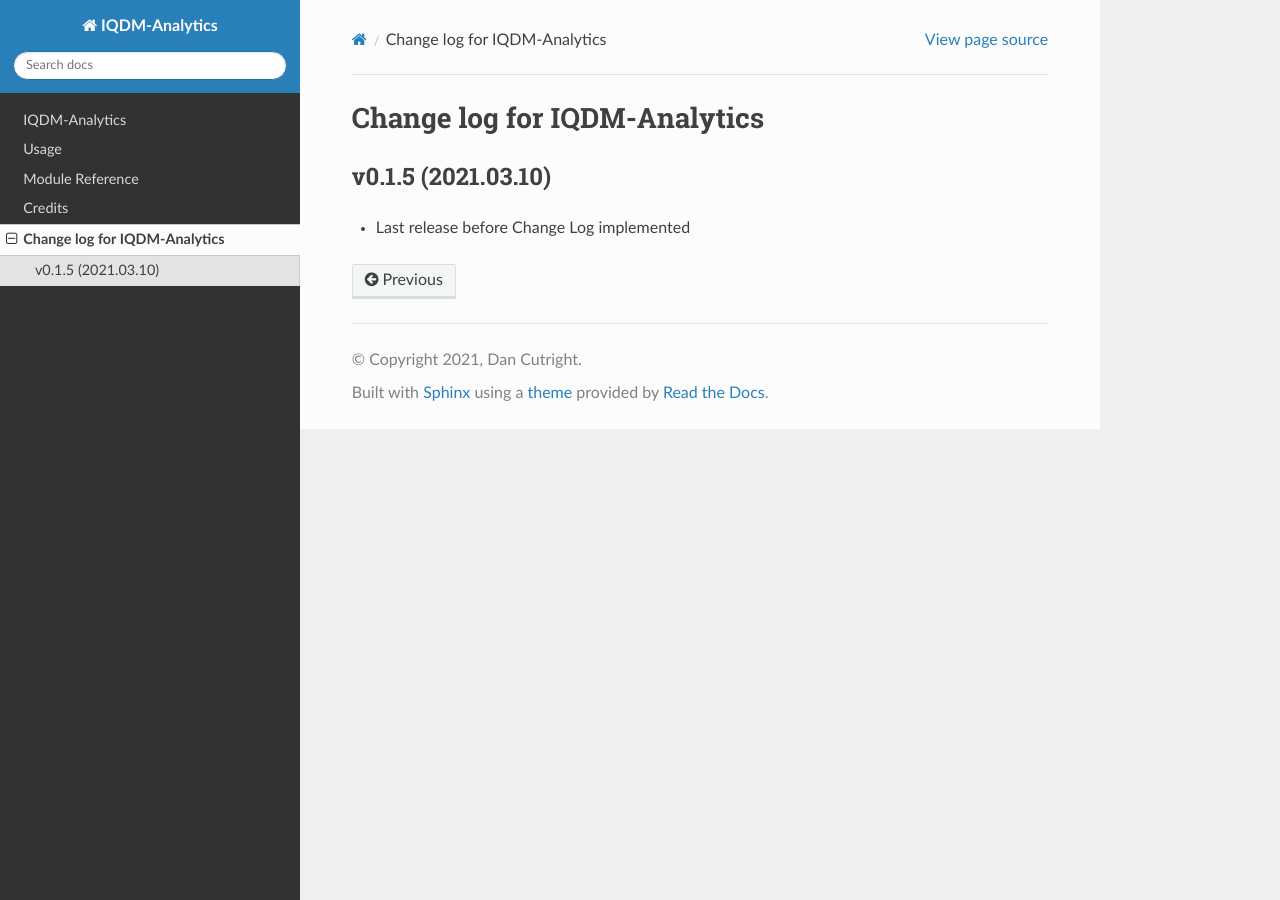
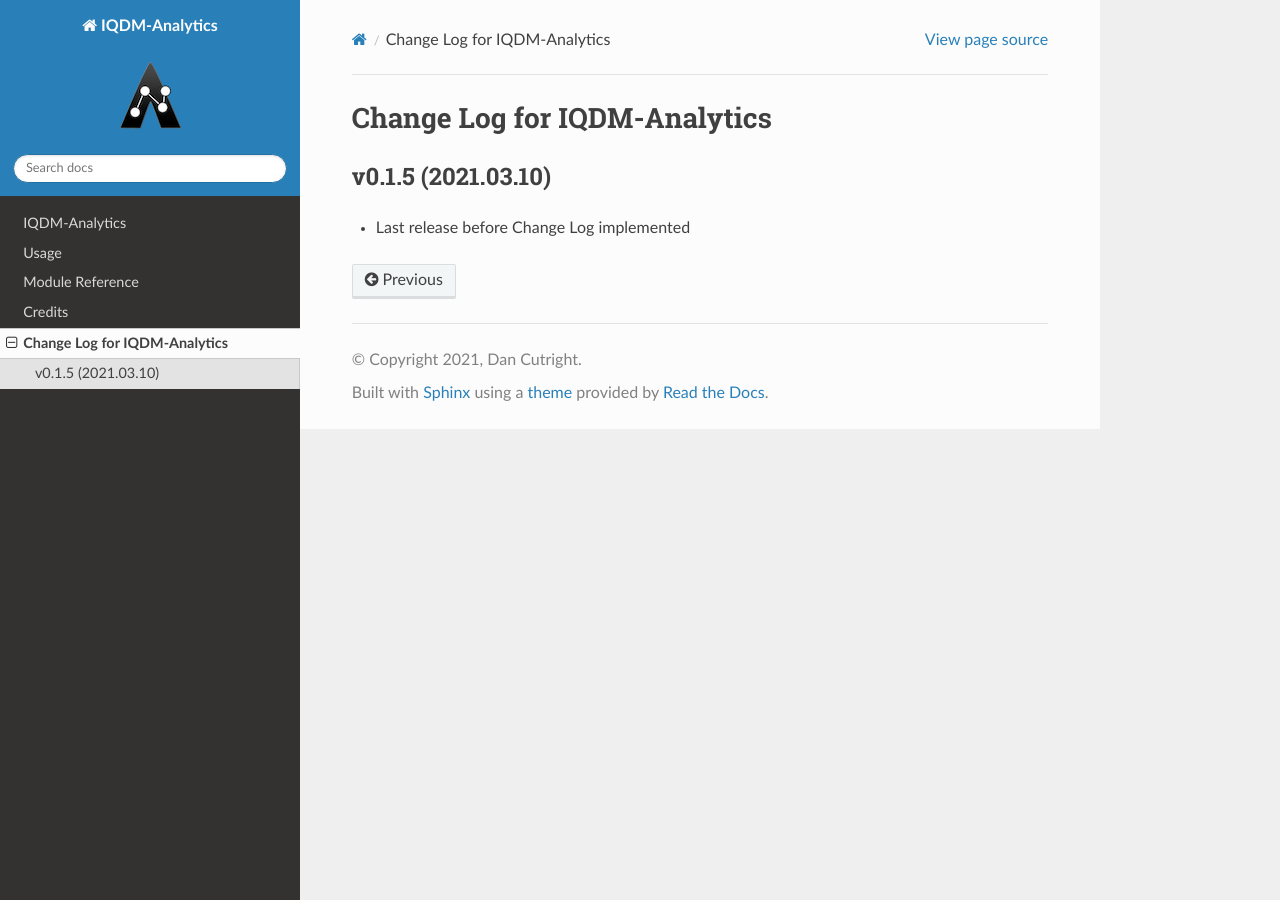
Before and after one commit to IQDM/IQDM-Analytics, a Sphinx documentation site: the page built from docs/source/history.rst, in a window 1280 px wide. Built offline with Sphinx 7.4.7 and the Read the Docs theme 2.0.0, drawn with Linux system fonts in a browser that asks for light colours; the version number could not be read and is left out.

```diff
--- a/CHANGELOG.rst
+++ b/CHANGELOG.rst
@@ -1,4 +1,4 @@
-Change log for IQDM-Analytics
+Change Log for IQDM-Analytics
 =============================
 
 v0.1.5 (2021.03.10)
--- a/docs/source/conf.py
+++ b/docs/source/conf.py
@@ -73,6 +73,8 @@ html_static_path = ["_static"]
 
 html_short_title = 'IQDMA Docs'
 
+html_logo = '_static/logo.png'
+
 latex_elements = {"extraclassoptions": "openany,oneside"}
 
 autoclass_content = "both"
--- a/docs/source/iqdma.rst
+++ b/docs/source/iqdma.rst
@@ -24,7 +24,7 @@ Stats
     :show-inheritance:
 
 
-Utilities ported from DVHA Stats
+Utilities ported from DVHA-Stats
 --------------------------------
 
 .. automodule:: iqdma.utilities_dvha_stats
```
Also changed, not shown: docs/source/_static/logo.png (added), iqdma/resources/icons/dvha_new.ico (deleted), 4 other files.
